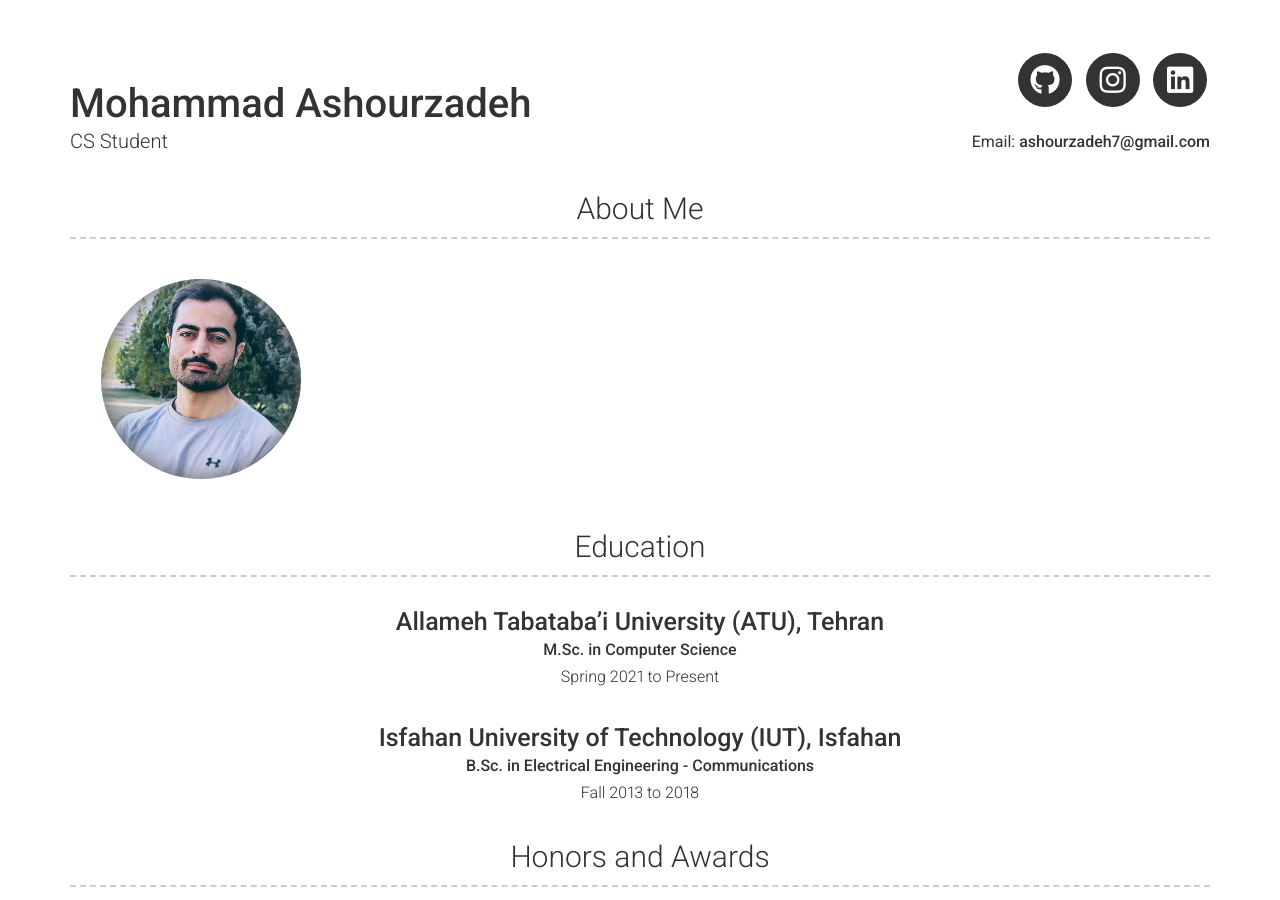
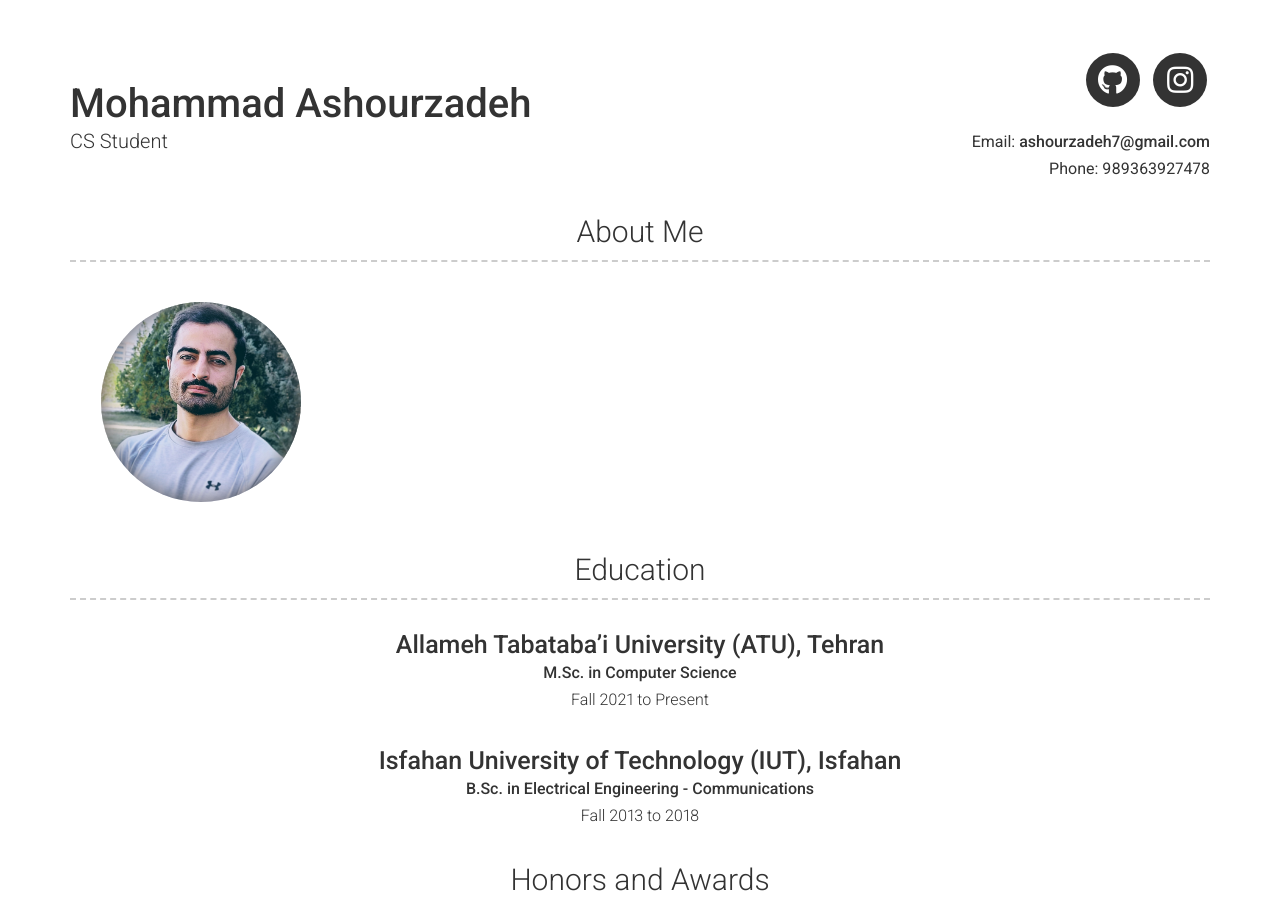
Before and after one commit to ashourzadeh7/ashourzadeh7.github.io, a Jekyll site: the page built from index.md, in a window 1280 px wide and 900 px high. Built offline with Jekyll 4.4.1, drawn with Linux system fonts in a browser that asks for light colours; nearby versions of some CDN libraries; part of the change alters nothing that is shown.

Commit message:
Update _config.yml

```diff
--- a/_config.yml
+++ b/_config.yml
@@ -9,6 +9,7 @@ version: 2
 name: Mohammad Ashourzadeh
 title: CS Student
 email: ashourzadeh7@gmail.com
+phone: +989363927478
 # email_title: Email (Email title override)
 # phone: Your phone number (optional)
 # phone_title: Phone (Phone title override)
@@ -20,13 +21,13 @@ darkmode: false
 
 # Social links
 #twitter_username: jekyllrb
-github_username:  KamalBarati
+github_username:  ashourzadeh7
 #stackoverflow_username: "00000001"
 #dribbble_username: jekyll
 #facebook_username: jekyll
 #flickr_username: jekyll
-instagram_username: barati.k21
-linkedin_username: kamalbarati
+instagram_username: ashourzadeh7
+# linkedin_username: linkedin ID
 #xing_username: jekyll
 #pinterest_username: jekyll
 #youtube_username: jekyll
@@ -66,7 +67,7 @@ content:
       - layout: top-middle
         title: Allameh Tabataba’i University (ATU), Tehran
         sub_title:  M.Sc. in Computer Science
-        caption: Spring 2021 to Present
+        caption: Fall 2021 to Present
         #quote: >
         #  Short institution or course description (optional)
         #description: | # this will include new lines to allow paragraphs
```
